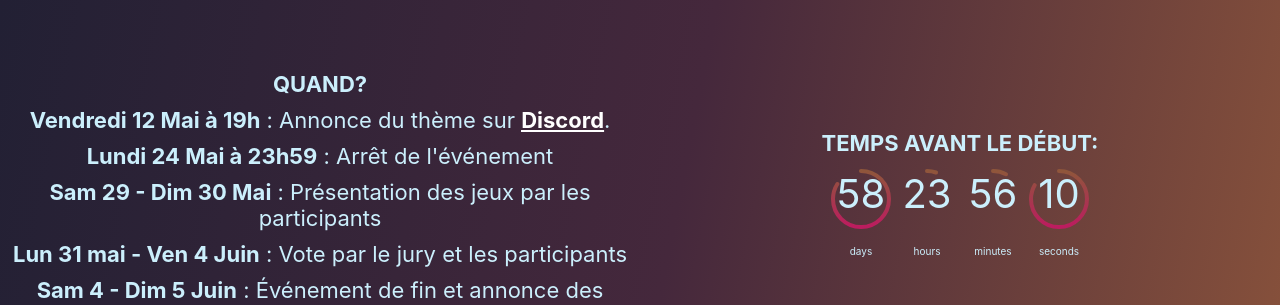
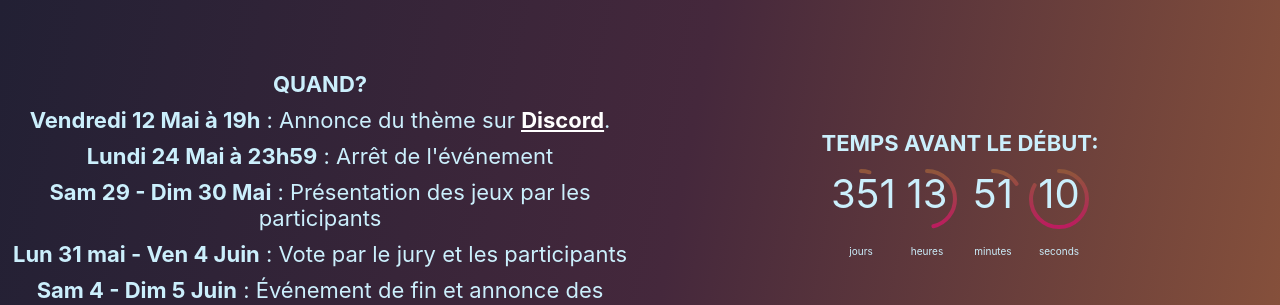
Before and after one commit to MGJIL/MGJIL.github.io, a React (Create React App) app: page / in a window 1280 px wide. Shown: the part 1600-1905 px from the top of the page. Built offline with nearby package versions, Linux system fonts and the light colour scheme; a web font is replaced by a local one.

Commit message:
Repair Date

```diff
--- a/src/components/Page2/Page2.js
+++ b/src/components/Page2/Page2.js
@@ -8,9 +8,9 @@ class PInsideTruc extends React.Component{
 	}
 	Render_Sur_Combien(){
 		switch (this.props.interval) {
-			case "days":
+			case "jours":
 				return 365
-			case "hours":
+			case "heures":
 				return 24
 			case "minutes":
 				return 60
@@ -40,11 +40,10 @@ class PInsideTruc extends React.Component{
 }
 
 function Countdown() {
-
+    const TimeGameJam = +new Date(2022, 2, 1, 9,55,0)
+    const TimeFinGameJam = +new Date(2025, 4, 24, 23,59,59)
 	// https://github.com/do-community/react-hooks-timer/tree/859cb4439bf61bcf56a61238bd3b26518cc9f03c
 	const calculateTimeLeft = () => {
-		const TimeGameJam = +new Date(2021, 4, 12, 20,0,0)
-		const TimeFinGameJam = +new Date(2021, 4, 24, 23,59,59)
 		const DifTimeGameJam = TimeGameJam - +new Date();
 		const DifTimeFinGameJam = TimeFinGameJam - +new Date();
 		let difference;
@@ -59,8 +58,8 @@ function Countdown() {
 
 		if (difference > 0) {
 			timeLeft = {
-				days: Math.floor(difference / (1000 * 60 * 60 * 24)),
-				hours: Math.floor((difference / (1000 * 60 * 60)) % 24),
+				jours: Math.floor(difference / (1000 * 60 * 60 * 24)),
+				heures: Math.floor((difference / (1000 * 60 * 60)) % 24),
 				minutes: Math.floor((difference / 1000 / 60) % 60),
 				seconds: Math.floor((difference / 1000) % 60),
 			};
@@ -69,6 +68,17 @@ function Countdown() {
 	};
 
 	const [timeLeft, setTimeLeft] = useState(calculateTimeLeft());
+	const calculateTimeLeftText = () => {
+		const DifTimeGameJam = TimeGameJam - +new Date();
+		const DifTimeFinGameJam = TimeFinGameJam - +new Date();
+		if (DifTimeGameJam < 0){
+			return 'Temps avant la fin';
+		}else if (DifTimeFinGameJam < 0){
+			return 'Time up';
+		}else{
+            return 'Temps avant le début'
+		}
+	};
 
 	useEffect(() => {
 		setTimeout(() => {
@@ -104,8 +114,8 @@ function Countdown() {
 	return (
 		<div>
 			{timerComponents.length ?
-				<div className="Boite_Interval"><h2>Temps avant le début:</h2>{timerComponents}<br/>{nameComponents}</div>
-				:<span>Time's up!</span>
+				<div className="Boite_Interval"><h2>{calculateTimeLeftText().toString()}:</h2>{timerComponents}<br/>{nameComponents}</div>
+				: <div className="Boite_Interval"><h2>Temps Fini</h2></div>
 			}
 		</div>
 	);
@@ -118,18 +128,10 @@ function Countdown() {
 
 		nameComponents.push(
 		);
-
-
-
-
-
-return (
+        return (
 				<div className="Page2">
-
 		);
 	});
-
-
 */
 class Page2 extends React.Component {
 	render(){
```
Also changed, not shown: 1 other file (tests, documents, lock files or other folders).
